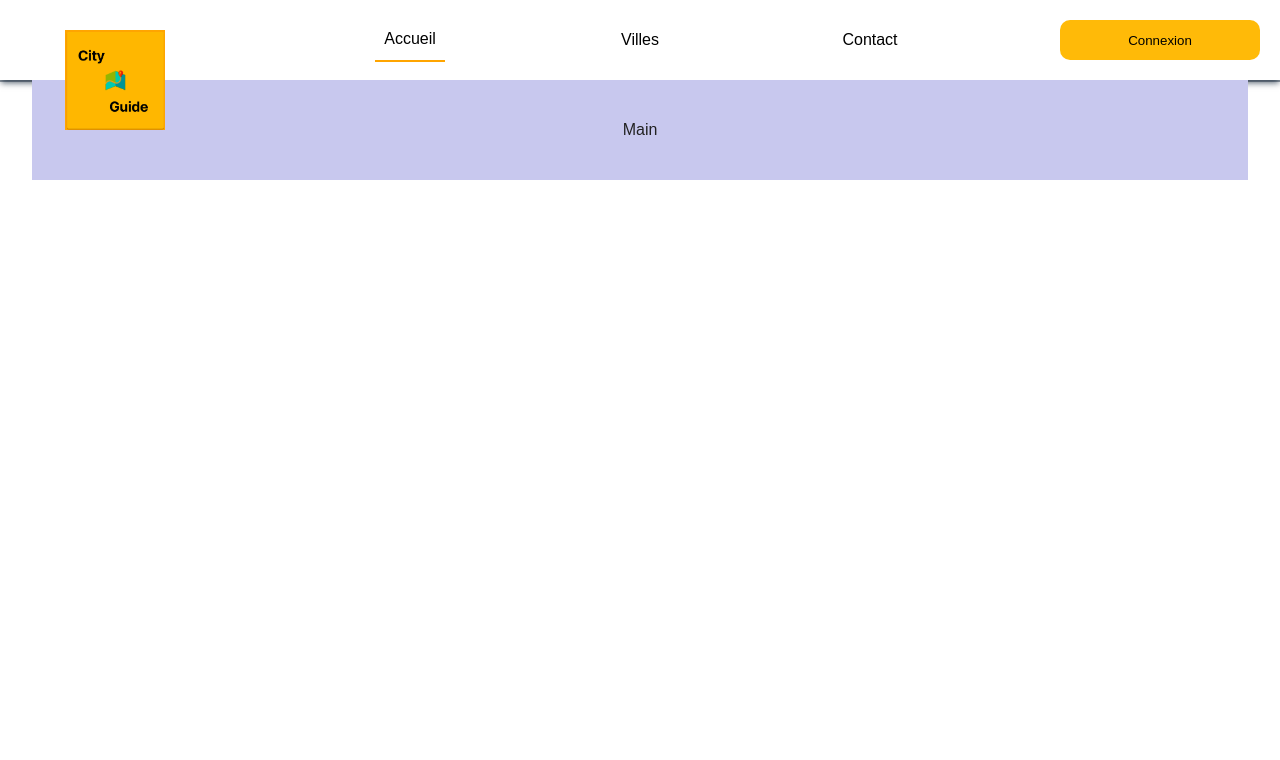
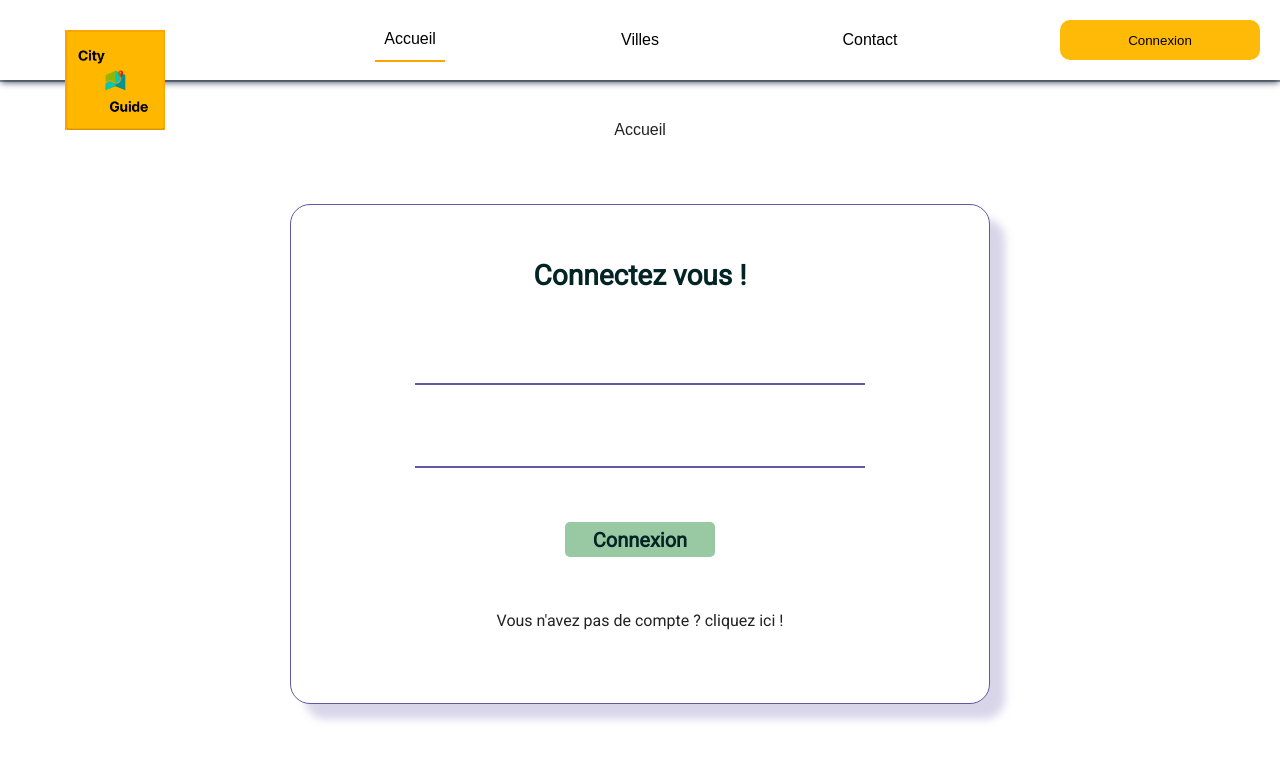
Before and after one commit to WildCodeSchool/2209-wns-hopper-les4starthopper-front, a React (Create React App) app: page / in a window 1280 px wide. Shown: the top 760 px of the page. Built offline with nearby package versions, Linux system fonts and the light colour scheme.

Commit message:
feature/navbar--fixing-fusion-form-navbar

```diff
--- a/src/App.tsx
+++ b/src/App.tsx
@@ -1,18 +1,22 @@
 import { useState } from "react";
 import "./App.css";
-// import Form from "./components/forms/Form";
+import Form from "./components/forms/Form";
 import { Routes, Route } from "react-router-dom";
 import NavBar from "./components/NavBar/NavBar";
 import Cities from "./components/pages/Cities";
 import Contact from "./components/pages/Contact";
 import Main from "./components/pages/Main";
 
-// const [signup, setSignup] = useState(false);
 
-// const handleToggleSignup = (toggle: any) => {
-//   setSignup(toggle);
-// };
 function App() {
+
+
+	const [signup, setSignup] = useState(false);
+
+	const handleToggleSignup = (toggle: any) => {
+		setSignup(toggle);
+	};
+
 	return (
 		<div className='mainBox'>
 			<NavBar />
@@ -23,12 +27,12 @@ function App() {
 					<Route path='/contact' element={<Contact />} />
 				</Routes>
 			</div>
-			{/* <Form
+			<Form
         login={signup === false ? "Connectez vous !" : "Créez votre compte"}
         bouttonLabel={signup === false ? "Connexion" : "Créer le compte"}
         onToggle={handleToggleSignup}
         signup={signup}
-      /> */}
+      />
 		</div>
 	);
 }
--- a/src/components/forms/Form.css
+++ b/src/components/forms/Form.css
@@ -2,7 +2,7 @@
 
 .container {
   display: flex;
-  height: 100vh;
+  /* height: 100vh; */
   width: 100vw;
   align-items: center;
   justify-content: center;
--- a/src/components/pages/Cities.tsx
+++ b/src/components/pages/Cities.tsx
@@ -2,7 +2,7 @@ import React from 'react'
 
 const Cities = () => {
   return (
-    <div>cities</div>
+    <div>Villes</div>
   )
 }
 
--- a/src/components/pages/Main.tsx
+++ b/src/components/pages/Main.tsx
@@ -2,7 +2,7 @@ import React from 'react'
 
 const Main = () => {
   return (
-    <div>Main</div>
+    <div>Accueil</div>
   )
 }
 
--- a/src/index.css
+++ b/src/index.css
@@ -36,5 +36,5 @@ code {
 	width: 95%;
 	height: 100px;
 	text-align: center;
-	background: rgb(200, 200, 238);
+	/* background: rgb(200, 200, 238); */
 }
```
